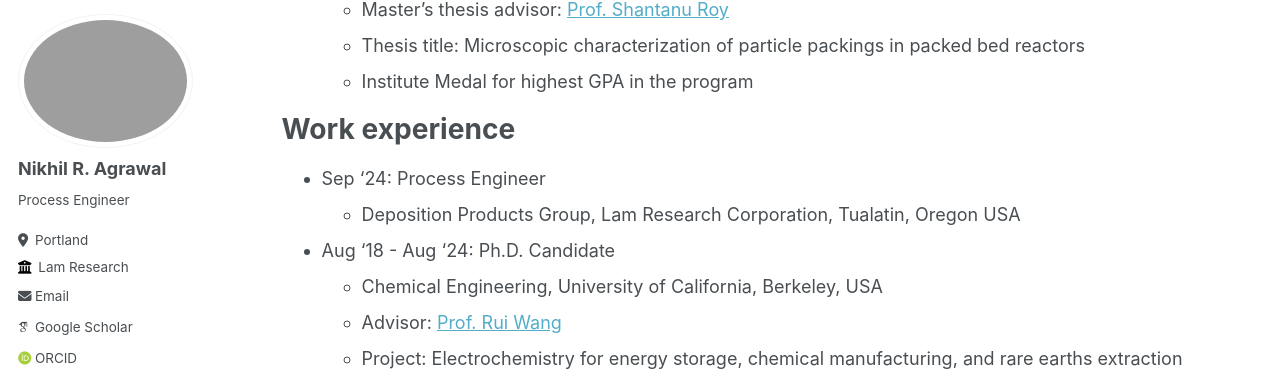
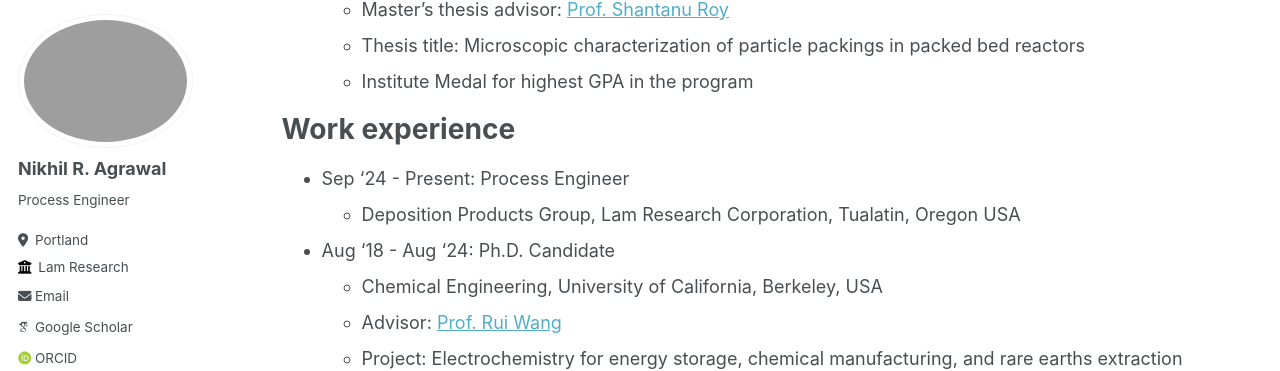
Before and after one commit to nikhil0165/nikhil0165.github.io, a Jekyll site: the page built from _pages/cv.md, in a window 1280 px wide and 900 px high, scrolled down 310 px. Shown: the part 92-463 px from the top of the window. Built offline with Jekyll 4.4.1, drawn with Linux system fonts in a browser that asks for light colours; some web fonts are replaced.

Commit message:
Update work experience section with current role

```diff
--- a/_pages/cv.md
+++ b/_pages/cv.md
@@ -24,7 +24,7 @@ Education
 Work experience
 ======
 
-* Sep '24: Process Engineer
+* Sep '24 - Present: Process Engineer
   * Deposition Products Group, Lam Research Corporation, Tualatin, Oregon USA
 
 * Aug '18 - Aug '24: Ph.D. Candidate
```
